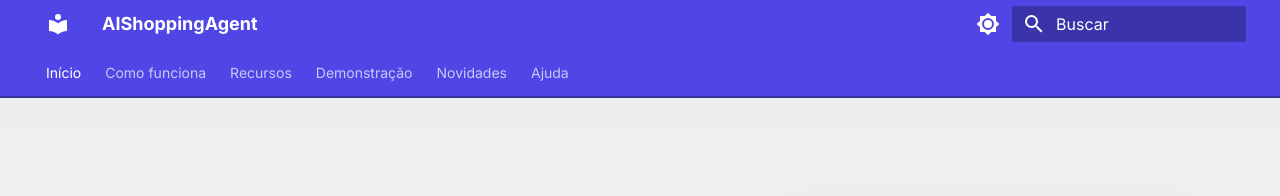
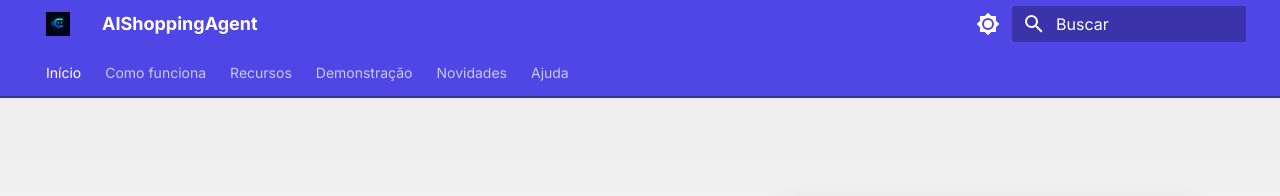
Before and after one commit to jhonnatancesar/jhonnatancesar.github.io, an MkDocs documentation site: the page built from docs/index.md, in a window 1280 px wide. Shown: the top 196 px of the page. Built offline with MkDocs 1.6.1 and Material for MkDocs 9.7.7, drawn with Linux system fonts in a browser that asks for light colours.

Commit message:
feat: adiciona logo oficial (header e favicon)
Aplica a logo fornecida como ícone do header (theme.logo) e favicon da aba
do navegador (theme.favicon), em duas versões otimizadas (256px e 180px,
poucas dezenas de KB) a partir do arquivo original de 1254x1254. Também
usada como og:image/twitter:image para prévias ao compartilhar o link.

Co-Authored-By: Claude Sonnet 5 <noreply@anthropic.com>

```diff
--- a/mkdocs.yml
+++ b/mkdocs.yml
@@ -9,6 +9,8 @@ theme:
   name: material
   custom_dir: overrides
   language: pt-BR
+  logo: assets/logo.png
+  favicon: assets/favicon.png
   font:
     text: Inter
   palette:
--- a/overrides/main.html
+++ b/overrides/main.html
@@ -13,9 +13,11 @@
   <meta property="og:description" content="{{ description }}">
   <meta property="og:url" content="{{ canonical }}">
   <meta property="og:site_name" content="{{ config.site_name }}">
+  <meta property="og:image" content="{{ config.site_url }}assets/logo.png">
   <meta name="twitter:card" content="summary">
   <meta name="twitter:title" content="{{ title }}">
   <meta name="twitter:description" content="{{ description }}">
+  <meta name="twitter:image" content="{{ config.site_url }}assets/logo.png">
 {% endblock %}
 
 {% block hero %}
```
Also changed, not shown: docs/assets/favicon.png (added), docs/assets/logo.png (added).
